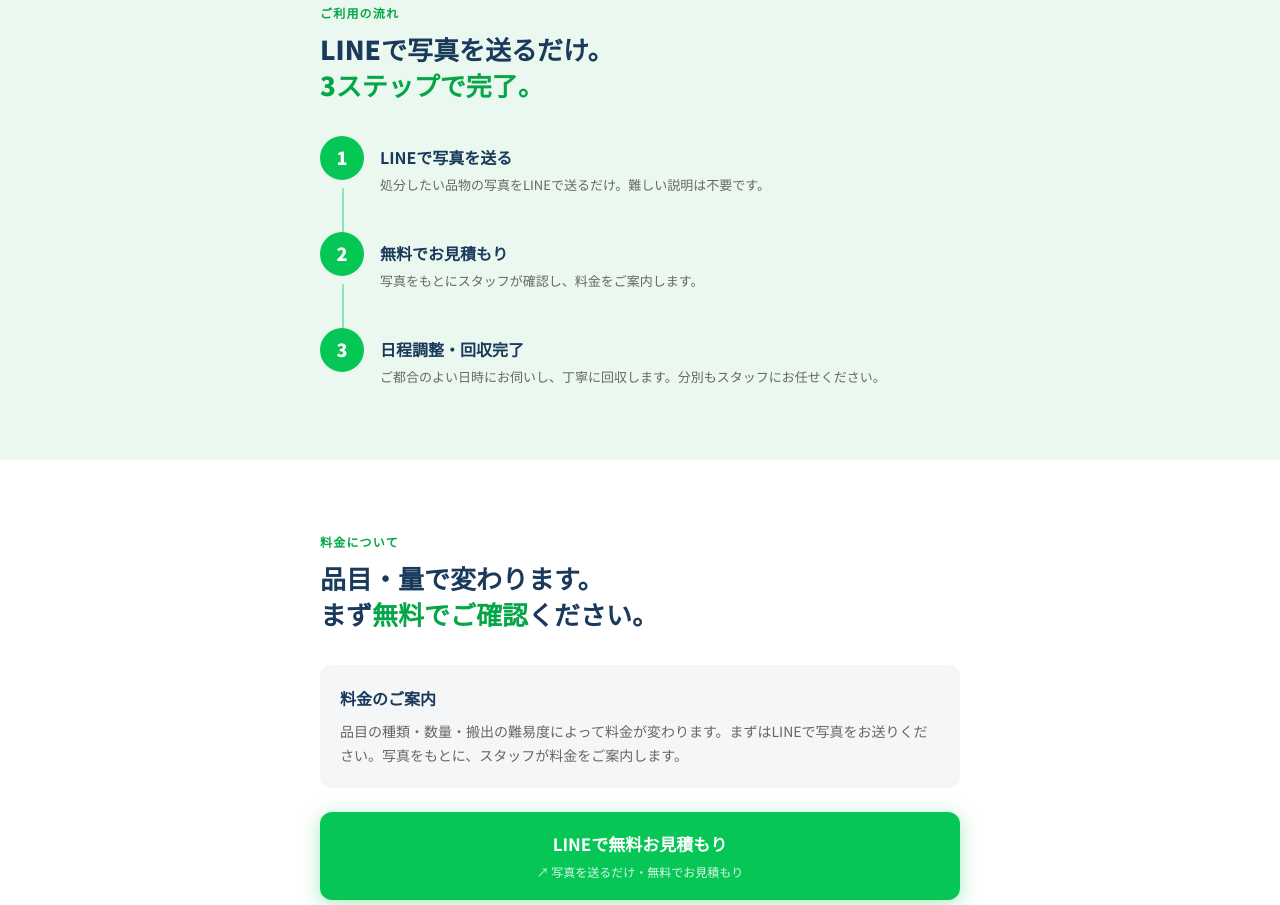
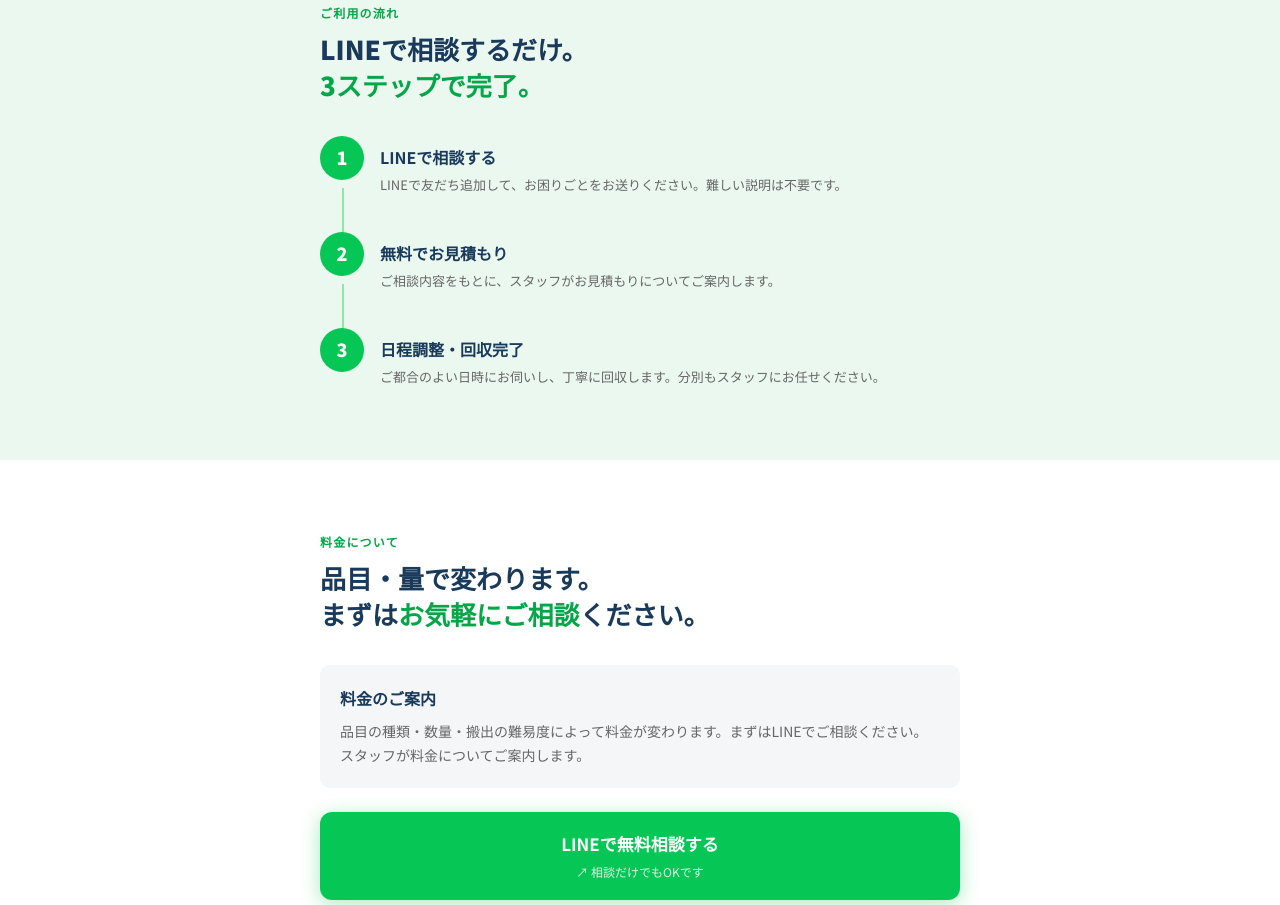
Before and after one commit to h-suzuki-4079/magic-work-lp, a plain HTML site: page index.html in a window 1280 px wide. Shown: the part 1892-2797 px from the top of the page. Drawn offline with Linux system fonts and the light colour scheme.

Commit message:
Add files via upload

```diff
--- a/index.html
+++ b/index.html
@@ -486,8 +486,8 @@
     <h1>片付けたい家具や不用品、<br><em>そのままになっていませんか？</em></h1>
     <p class="hero-sub">家具・家電1点から、家一軒分まで。<br>分別・搬出が難しいお片付けも<br>丁寧にサポートします。</p>
     <a href="https://s.lmes.jp/landing-qr/2007308532-WMoZDb0l?uLand=nbDYgI" class="btn-line">
-      LINEで写真を送るだけ
-      <span>↗ 写真を送るだけ・無料でお見積もり</span>
+      LINEで無料相談する
+      <span>↗ 相談だけでもOKです</span>
     </a>
     <div class="hero-tel">
       お電話でのご相談はこちら
@@ -528,7 +528,7 @@
       </div>
     </div>
     <div class="concern-bridge">
-      そのお悩み、<br><em>マジック・ワークにお任せください。</em><br>LINEで写真を送るだけで<em>無料でお見積もり</em>します。
+      そのお悩み、<br><em>マジック・ワークにお任せください。</em><br>まずは<em>LINEで、お気軽にご相談</em>ください。
     </div>
   </div>
 </section>
@@ -567,20 +567,20 @@
 <section class="flow">
   <div class="inner">
     <p class="section-label">ご利用の流れ</p>
-    <h2>LINEで写真を送るだけ。<br><span class="accent">3ステップで完了。</span></h2>
+    <h2>LINEで相談するだけ。<br><span class="accent">3ステップで完了。</span></h2>
     <div class="flow-steps">
       <div class="flow-step">
         <div class="step-num">1</div>
         <div class="step-body">
-          <h3>LINEで写真を送る</h3>
-          <p>処分したい品物の写真をLINEで送るだけ。難しい説明は不要です。</p>
+          <h3>LINEで相談する</h3>
+          <p>LINEで友だち追加して、お困りごとをお送りください。難しい説明は不要です。</p>
         </div>
       </div>
       <div class="flow-step">
         <div class="step-num">2</div>
         <div class="step-body">
           <h3>無料でお見積もり</h3>
-          <p>写真をもとにスタッフが確認し、料金をご案内します。</p>
+          <p>ご相談内容をもとに、スタッフがお見積もりについてご案内します。</p>
         </div>
       </div>
       <div class="flow-step">
@@ -598,14 +598,14 @@
 <section class="price">
   <div class="inner">
     <p class="section-label">料金について</p>
-    <h2>品目・量で変わります。<br>まず<span class="accent">無料でご確認</span>ください。</h2>
+    <h2>品目・量で変わります。<br>まずは<span class="accent">お気軽にご相談</span>ください。</h2>
     <div class="price-note">
       <strong>料金のご案内</strong>
-      品目の種類・数量・搬出の難易度によって料金が変わります。まずはLINEで写真をお送りください。写真をもとに、スタッフが料金をご案内します。
+      品目の種類・数量・搬出の難易度によって料金が変わります。まずはLINEでご相談ください。スタッフが料金についてご案内します。
     </div>
     <a href="https://s.lmes.jp/landing-qr/2007308532-WMoZDb0l?uLand=nbDYgI" class="btn-line">
-      LINEで無料お見積もり
-      <span>↗ 写真を送るだけ・無料でお見積もり</span>
+      LINEで無料相談する
+      <span>↗ 相談だけでもOKです</span>
     </a>
   </div>
 </section>
@@ -668,11 +668,11 @@
 <section class="final-cta">
   <div class="inner">
     <p class="section-label" style="text-align:center;">まずは気軽にご相談を</p>
-    <h2>写真を送るだけで<br><span class="accent">無料でお見積もり</span></h2>
-    <p class="lead">「いくらかかるか不安…」そのままでOKです。<br>LINEで写真を送っていただければ、<br>スタッフが丁寧にご案内します。</p>
+    <h2>まずは<br><span class="accent">LINEで無料相談</span></h2>
+    <p class="lead">「いくらかかるか不安…」そのままでOKです。<br>LINEでご相談いただければ、<br>スタッフが丁寧にご案内します。</p>
     <a href="https://s.lmes.jp/landing-qr/2007308532-WMoZDb0l?uLand=nbDYgI" class="btn-line">
-      LINEで無料お見積もりを依頼する
-      <span>↗ 写真を送るだけ・無料でお見積もり</span>
+      LINEで無料相談する
+      <span>↗ 相談だけでもOKです</span>
     </a>
     <div class="tel-block">
       <p>お電話でのご相談</p>
@@ -691,8 +691,8 @@
 <div class="sticky-cta" id="stickyCta" style="display:none;">
   <div class="inner">
     <a href="https://s.lmes.jp/landing-qr/2007308532-WMoZDb0l?uLand=nbDYgI" class="btn-line">
-      LINEで無料お見積もり
-      <span>↗ 写真を送るだけ・無料でお見積もり</span>
+      LINEで無料相談する
+      <span>↗ 相談だけでもOKです</span>
     </a>
   </div>
 </div>
```
